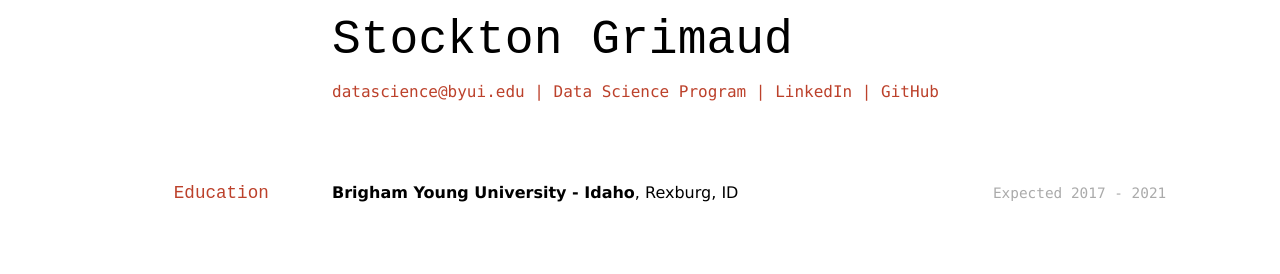
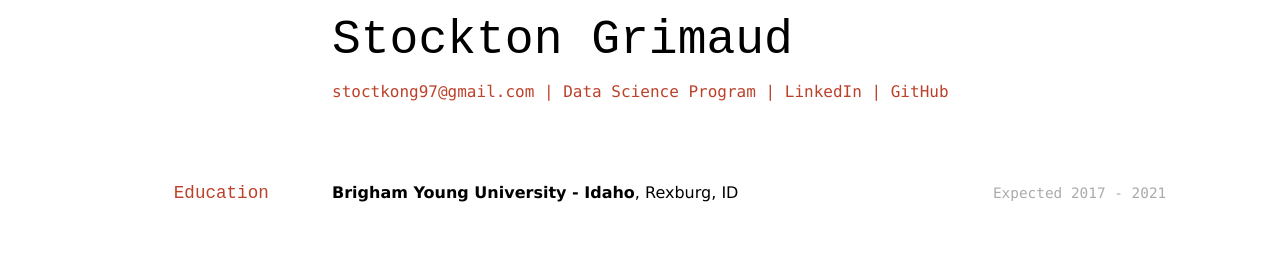
Before and after one commit to rachaelssmith/stockton_grimaud_resume, a Jekyll site: the page built from docs/index.md, in a window 1280 px wide. Shown: the top 274 px of the page. Built offline with Jekyll 4.4.1, drawn with Linux system fonts in a browser that asks for light colours.

Commit message:
Update index.md

```diff
--- a/docs/index.md
+++ b/docs/index.md
@@ -5,9 +5,9 @@ title: Stockton Grimaud
 # Stockton Grimaud
 
 <div id="webaddress">
-<a href="datascience@byui.edu">datascience@byui.edu</a>
+<a href="stoctkong97@gmail.com">stoctkong97@gmail.com</a>
 | <a href="https://byuidatascience.github.io/development.html">Data Science Program</a>
-| <a href="https://www.linkedin.com/groups/13537407/">LinkedIn</a>
+| <a href="https://www.linkedin.com/in/stocktong/">LinkedIn</a>
 | <a href="https://github.com/byuids-resumes">GitHub</a>
 </div>
 
```
